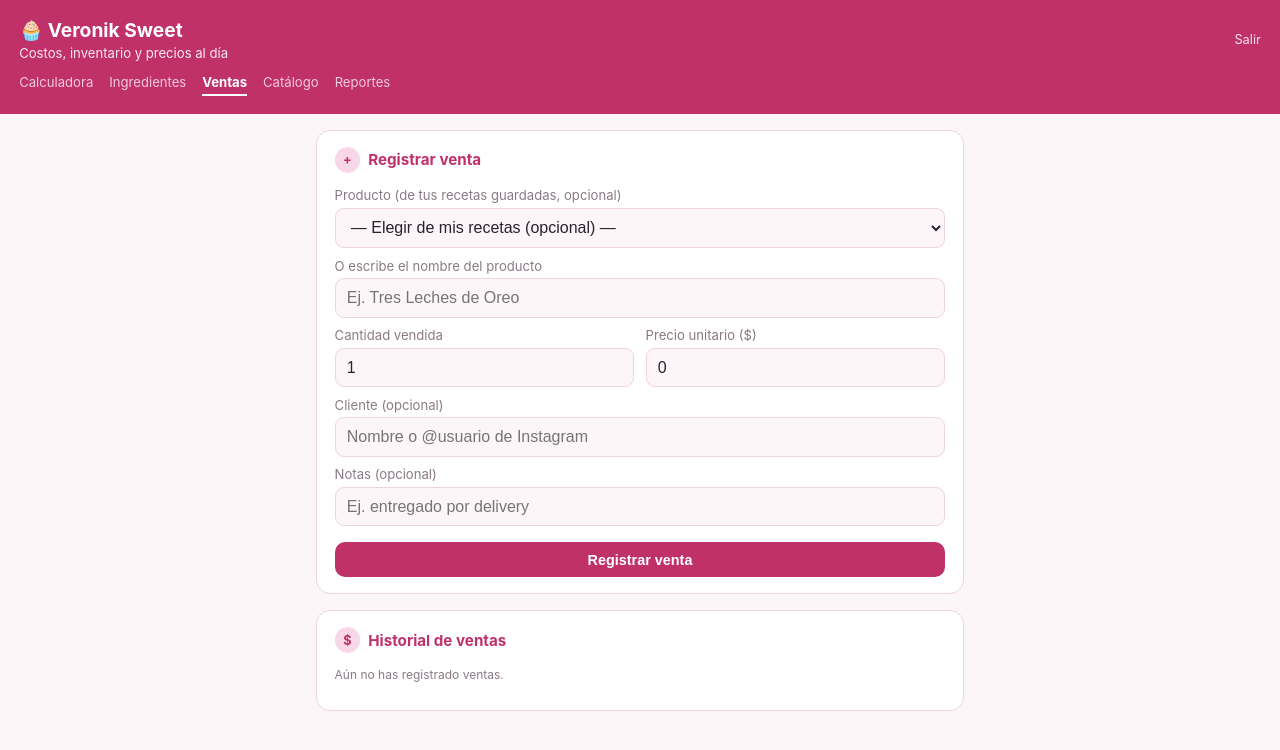
After one commit to lbtecn-lang/APP---VERO-, a Flask app: page /ventas in a window 1280 px wide. The commit adds this page. Shown: the top 750 px of the page. Run offline with Flask 3, Linux system fonts and the light colour scheme; a user stored in the database is signed in; data that the repository does not hold is empty.

Commit message:
Agrega stock automatico, ventas, catalogo y reportes

```diff
--- a/main.py
+++ b/main.py
@@ -1,11 +1,14 @@
 import json
-from flask import Blueprint, render_template, request, redirect, url_for, flash, jsonify
+import io
+from datetime import datetime
+from flask import Blueprint, render_template, request, redirect, url_for, flash, jsonify, send_file
 from flask_login import login_required, current_user
 from extensions import db
-from models import Ingredient, Recipe, RecipeIngredient, UNIDADES_POR_CATEGORIA
+from models import Ingredient, Recipe, RecipeIngredient, Product, Sale, UNIDADES_POR_CATEGORIA
 from currency import get_current_rate, refresh_rate
 
 main_bp = Blueprint("main", __name__)
+WHATSAPP_NUMERO = "584220143659"  # formato internacional para wa.me, sin '+' ni espacios
 
 
 def _ingredientes_json(ingredientes):
@@ -174,3 +177,237 @@ def eliminar_receta(recipe_id):
     db.session.commit()
     flash("Receta eliminada.", "ok")
     return redirect(url_for("main.calculadora"))
+
+
+@main_bp.route("/receta/<int:recipe_id>/producir", methods=["POST"])
+@login_required
+def producir_receta(recipe_id):
+    receta = Recipe.query.filter_by(id=recipe_id, user_id=current_user.id).first_or_404()
+    lotes = float(request.form.get("lotes") or 1)
+    insuficientes = receta.descontar_stock(lotes=lotes)
+    db.session.commit()
+    if insuficientes:
+        flash(
+            f"Producción registrada, pero se quedaron sin stock suficiente: {', '.join(insuficientes)}.",
+            "error",
+        )
+    else:
+        flash(f"Producción registrada: se descontó el inventario para {lotes} lote(s) de '{receta.nombre}'.", "ok")
+    return redirect(url_for("main.ver_receta", recipe_id=receta.id))
+
+
+# ---------- Ventas ----------
+@main_bp.route("/ventas")
+@login_required
+def ventas():
+    lista = Sale.query.filter_by(user_id=current_user.id).order_by(Sale.fecha.desc()).all()
+    recetas = Recipe.query.filter_by(user_id=current_user.id).order_by(Recipe.nombre).all()
+    total = sum(v.total_usd for v in lista)
+    return render_template("sales.html", ventas=lista, recetas=recetas, total=total)
+
+
+@main_bp.route("/ventas/nueva", methods=["POST"])
+@login_required
+def ventas_nueva():
+    recipe_id = request.form.get("recipe_id") or None
+    receta = None
+    if recipe_id:
+        receta = Recipe.query.filter_by(id=int(recipe_id), user_id=current_user.id).first()
+
+    nombre_producto = request.form.get("producto_nombre", "").strip()
+    if not nombre_producto and receta:
+        nombre_producto = receta.nombre
+    if not nombre_producto:
+        nombre_producto = "Producto"
+
+    venta = Sale(
+        user_id=current_user.id,
+        recipe_id=receta.id if receta else None,
+        producto_nombre=nombre_producto,
+        cantidad=float(request.form.get("cantidad") or 1),
+        precio_unitario_usd=float(request.form.get("precio_unitario_usd") or 0),
+        cliente=request.form.get("cliente", "").strip(),
+        notas=request.form.get("notas", "").strip(),
+    )
+    db.session.add(venta)
+    db.session.commit()
+    flash("Venta registrada.", "ok")
+    return redirect(url_for("main.ventas"))
+
+
+@main_bp.route("/ventas/<int:sale_id>/eliminar", methods=["POST"])
+@login_required
+def ventas_eliminar(sale_id):
+    venta = Sale.query.filter_by(id=sale_id, user_id=current_user.id).first_or_404()
+    db.session.delete(venta)
+    db.session.commit()
+    flash("Venta eliminada.", "ok")
+    return redirect(url_for("main.ventas"))
+
+
+# ---------- Catálogo (productos con foto, cara al público) ----------
+@main_bp.route("/productos")
+@login_required
+def productos():
+    lista = Product.query.filter_by(user_id=current_user.id).order_by(Product.orden, Product.nombre).all()
+    recetas = Recipe.query.filter_by(user_id=current_user.id).order_by(Recipe.nombre).all()
+    return render_template("products.html", productos=lista, recetas=recetas)
+
+
+@main_bp.route("/productos/nuevo", methods=["POST"])
+@login_required
+def productos_nuevo():
+    recipe_id = request.form.get("recipe_id") or None
+    prod = Product(
+        user_id=current_user.id,
+        recipe_id=int(recipe_id) if recipe_id else None,
+        nombre=request.form.get("nombre", "").strip(),
+        descripcion=request.form.get("descripcion", "").strip(),
+        precio_usd=float(request.form.get("precio_usd") or 0),
+        imagen_url=request.form.get("imagen_url", "").strip(),
+        activo=bool(request.form.get("activo")),
+    )
+    db.session.add(prod)
+    db.session.commit()
+    flash(f"Producto '{prod.nombre}' agregado al catálogo.", "ok")
+    return redirect(url_for("main.productos"))
+
+
+@main_bp.route("/productos/<int:prod_id>/editar", methods=["POST"])
+@login_required
+def productos_editar(prod_id):
+    prod = Product.query.filter_by(id=prod_id, user_id=current_user.id).first_or_404()
+    recipe_id = request.form.get("recipe_id") or None
+    prod.recipe_id = int(recipe_id) if recipe_id else None
+    prod.nombre = request.form.get("nombre", prod.nombre).strip()
+    prod.descripcion = request.form.get("descripcion", "").strip()
+    prod.precio_usd = float(request.form.get("precio_usd") or 0)
+    prod.imagen_url = request.form.get("imagen_url", "").strip()
+    prod.activo = bool(request.form.get("activo"))
+    db.session.commit()
+    flash(f"Producto '{prod.nombre}' actualizado.", "ok")
+    return redirect(url_for("main.productos"))
+
+
+@main_bp.route("/productos/<int:prod_id>/eliminar", methods=["POST"])
+@login_required
+def productos_eliminar(prod_id):
+    prod = Product.query.filter_by(id=prod_id, user_id=current_user.id).first_or_404()
+    db.session.delete(prod)
+    db.session.commit()
+    flash("Producto eliminado del catálogo.", "ok")
+    return redirect(url_for("main.productos"))
+
+
+@main_bp.route("/catalogo")
+def catalogo():
+    # Público — sin login. Muestra el catálogo del único usuario de la app.
+    from models import User
+    user = User.query.first()
+    productos = []
+    if user:
+        productos = Product.query.filter_by(user_id=user.id, activo=True).order_by(Product.orden, Product.nombre).all()
+    return render_template("catalog.html", productos=productos, whatsapp=WHATSAPP_NUMERO)
+
+
+# ---------- Reportes ----------
+@main_bp.route("/reportes")
+@login_required
+def reportes():
+    return render_template("reports.html")
+
+
+@main_bp.route("/reportes/recetas.pdf")
+@login_required
+def reporte_recetas_pdf():
+    from reportlab.lib.pagesizes import letter
+    from reportlab.lib import colors
+    from reportlab.platypus import SimpleDocTemplate, Table, TableStyle, Paragraph, Spacer
+    from reportlab.lib.styles import getSampleStyleSheet
+    from reportlab.lib.units import cm
+
+    recetas = Recipe.query.filter_by(user_id=current_user.id).order_by(Recipe.nombre).all()
+    buf = io.BytesIO()
+    doc = SimpleDocTemplate(buf, pagesize=letter, topMargin=1.5 * cm, bottomMargin=1.5 * cm)
+    styles = getSampleStyleSheet()
+    elementos = [Paragraph("Veronik Sweet — Costos y precios por receta", styles["Title"]),
+                 Paragraph(datetime.now().strftime("Generado el %d/%m/%Y"), styles["Normal"]),
+                 Spacer(1, 0.6 * cm)]
+
+    data = [["Receta", "Costo/porción", "Precio sugerido", "Ganancia/porción", "Margen"]]
+    for r in recetas:
+        precio = r.precio_sugerido_usd()
+        ganancia = r.ganancia_por_porcion_usd()
+        data.append([
+            r.nombre,
+            f"${r.costo_por_porcion_usd():.2f}",
+            f"${precio:.2f}" if precio is not None else "—",
+            f"${ganancia:.2f}" if ganancia is not None else "—",
+            f"{r.margen_pct:.0f}%",
+        ])
+
+    tabla = Table(data, colWidths=[5.5 * cm, 3 * cm, 3.2 * cm, 3.2 * cm, 2 * cm])
+    tabla.setStyle(TableStyle([
+        ("BACKGROUND", (0, 0), (-1, 0), colors.HexColor("#c0316a")),
+        ("TEXTCOLOR", (0, 0), (-1, 0), colors.white),
+        ("FONTSIZE", (0, 0), (-1, -1), 9),
+        ("GRID", (0, 0), (-1, -1), 0.5, colors.HexColor("#e0b8c8")),
+        ("ROWBACKGROUNDS", (0, 1), (-1, -1), [colors.white, colors.HexColor("#fdf1f6")]),
+        ("VALIGN", (0, 0), (-1, -1), "MIDDLE"),
+        ("TOPPADDING", (0, 0), (-1, -1), 5),
+        ("BOTTOMPADDING", (0, 0), (-1, -1), 5),
+    ]))
+    elementos.append(tabla)
+    doc.build(elementos)
+    buf.seek(0)
+    return send_file(buf, mimetype="application/pdf", as_attachment=True,
+                      download_name="veronik-sweet-costos.pdf")
+
+
+@main_bp.route("/reportes/ventas.xlsx")
+@login_required
+def reporte_ventas_xlsx():
+    from openpyxl import Workbook
+    from openpyxl.styles import Font, PatternFill
+
+    ventas_list = Sale.query.filter_by(user_id=current_user.id).order_by(Sale.fecha.desc()).all()
+    wb = Workbook()
+    ws = wb.active
+    ws.title = "Ventas"
+
+    headers = ["Fecha", "Producto", "Cliente", "Cantidad", "Precio unitario", "Total", "Notas"]
+    ws.append(headers)
+    for cell in ws[1]:
+        cell.font = Font(bold=True, color="FFFFFF")
+        cell.fill = PatternFill("solid", fgColor="C0316A")
+
+    total_general = 0
+    for v in ventas_list:
+        ws.append([
+            v.fecha.strftime("%Y-%m-%d %H:%M"),
+            v.producto_nombre,
+            v.cliente,
+            v.cantidad,
+            v.precio_unitario_usd,
+            v.total_usd,
+            v.notas,
+        ])
+        total_general += v.total_usd
+
+    ws.append([])
+    ws.append(["", "", "", "", "TOTAL", total_general, ""])
+    ws["E" + str(ws.max_row)].font = Font(bold=True)
+    ws["F" + str(ws.max_row)].font = Font(bold=True)
+
+    for col, width in zip("ABCDEFG", [17, 24, 18, 10, 14, 12, 26]):
+        ws.column_dimensions[col].width = width
+
+    buf = io.BytesIO()
+    wb.save(buf)
+    buf.seek(0)
+    return send_file(
+        buf,
+        mimetype="application/vnd.openxmlformats-officedocument.spreadsheetml.sheet",
+        as_attachment=True,
+        download_name="veronik-sweet-ventas.xlsx",
+    )
--- a/requirements.txt
+++ b/requirements.txt
@@ -5,3 +5,5 @@ APScheduler==3.10.4
 requests==2.32.3
 gunicorn==22.0.0
 psycopg2-binary==2.9.9
+openpyxl==3.1.5
+reportlab==4.2.5
--- a/static/style.css
+++ b/static/style.css
@@ -14,8 +14,8 @@ header .top{display:flex; justify-content:space-between; align-items:center;}
 header h1{margin:0; font-size:1.2rem;}
 header p{margin:.2rem 0 0; opacity:.9; font-size:.82rem;}
 header a.logout{color:#fff; opacity:.85; font-size:.8rem; text-decoration:none;}
-nav.tabs{display:flex; gap:1.2rem; margin-top:.8rem;}
-nav.tabs a{color:#fff; opacity:.75; text-decoration:none; font-size:.85rem; padding-bottom:.3rem;}
+nav.tabs{display:flex; gap:1rem; margin-top:.8rem; overflow-x:auto; -webkit-overflow-scrolling:touch;}
+nav.tabs a{color:#fff; opacity:.75; text-decoration:none; font-size:.82rem; padding-bottom:.3rem; white-space:nowrap; flex:none;}
 nav.tabs a.active{opacity:1; border-bottom:2px solid #fff; font-weight:700;}
 main{max-width:680px; margin:0 auto; padding:1rem;}
 .card{background:var(--card); border:1px solid var(--border); border-radius:14px; padding:1rem 1.1rem; margin-bottom:1rem;}
--- a/templates/base.html
+++ b/templates/base.html
@@ -19,7 +19,10 @@
   </div>
   <nav class="tabs">
     <a href="{{ url_for('main.calculadora') }}" class="{{ 'active' if request.endpoint in ['main.calculadora','main.ver_receta'] else '' }}">Calculadora</a>
-    <a href="{{ url_for('main.inventario') }}" class="{{ 'active' if request.endpoint and 'inventario' in request.endpoint else '' }}">Mis ingredientes</a>
+    <a href="{{ url_for('main.inventario') }}" class="{{ 'active' if request.endpoint and 'inventario' in request.endpoint else '' }}">Ingredientes</a>
+    <a href="{{ url_for('main.ventas') }}" class="{{ 'active' if request.endpoint and 'ventas' in request.endpoint else '' }}">Ventas</a>
+    <a href="{{ url_for('main.productos') }}" class="{{ 'active' if request.endpoint and 'productos' in request.endpoint else '' }}">Catálogo</a>
+    <a href="{{ url_for('main.reportes') }}" class="{{ 'active' if request.endpoint == 'main.reportes' else '' }}">Reportes</a>
   </nav>
 </header>
 {% endif %}
--- /dev/null
+++ b/templates/sales.html
@@ -0,0 +1,70 @@
+{% extends "base.html" %}
+{% block title %}Ventas — Veronik Sweet{% endblock %}
+{% block content %}
+
+<div class="card">
+  <h2><span class="badge">+</span> Registrar venta</h2>
+  <form method="POST" action="{{ url_for('main.ventas_nueva') }}">
+    <label for="recipe_id">Producto (de tus recetas guardadas, opcional)</label>
+    <select name="recipe_id" id="recipe_id" onchange="autocompletarPrecio(this)">
+      <option value="">— Elegir de mis recetas (opcional) —</option>
+      {% for r in recetas %}
+        <option value="{{ r.id }}" data-precio="{{ '%.2f'|format(r.precio_sugerido_usd() or 0) }}" data-nombre="{{ r.nombre }}">{{ r.nombre }}</option>
+      {% endfor %}
+    </select>
+    <label for="producto_nombre">O escribe el nombre del producto</label>
+    <input type="text" name="producto_nombre" id="producto_nombre" placeholder="Ej. Tres Leches de Oreo">
+    <div class="row2">
+      <div>
+        <label for="cantidad">Cantidad vendida</label>
+        <input type="number" name="cantidad" id="cantidad" step="0.01" min="0.01" value="1" required>
+      </div>
+      <div>
+        <label for="precio_unitario_usd">Precio unitario ($)</label>
+        <input type="number" name="precio_unitario_usd" id="precio_unitario_usd" step="0.01" min="0" value="0" required>
+      </div>
+    </div>
+    <label for="cliente">Cliente (opcional)</label>
+    <input type="text" name="cliente" id="cliente" placeholder="Nombre o @usuario de Instagram">
+    <label for="notas">Notas (opcional)</label>
+    <input type="text" name="notas" id="notas" placeholder="Ej. entregado por delivery">
+    <button class="btn btn-primary" style="margin-top:1rem;" type="submit">Registrar venta</button>
+  </form>
+</div>
+
+<div class="card">
+  <h2><span class="badge">$</span> Historial de ventas</h2>
+  {% if not ventas %}
+    <p class="hint">Aún no has registrado ventas.</p>
+  {% else %}
+  <p class="hint" style="font-size:.95rem; color:var(--ink); font-weight:700;">Total acumulado: ${{ '%.2f'|format(total) }}</p>
+  <table>
+    <tr>
+      <th>Fecha</th><th>Producto</th><th>Cant.</th><th>Total</th><th></th>
+    </tr>
+    {% for v in ventas %}
+    <tr>
+      <td>{{ v.fecha.strftime('%d/%m/%Y') }}</td>
+      <td>{{ v.producto_nombre }}{% if v.cliente %} <span class="hint">({{ v.cliente }})</span>{% endif %}</td>
+      <td>{{ v.cantidad }}</td>
+      <td>${{ '%.2f'|format(v.total_usd) }}</td>
+      <td>
+        <form method="POST" action="{{ url_for('main.ventas_eliminar', sale_id=v.id) }}" onsubmit="return confirm('¿Eliminar esta venta?');">
+          <button class="btn-danger" type="submit">Eliminar</button>
+        </form>
+      </td>
+    </tr>
+    {% endfor %}
+  </table>
+  {% endif %}
+</div>
+
+<script>
+function autocompletarPrecio(select){
+  const opt = select.options[select.selectedIndex];
+  if (!opt.value) return;
+  document.getElementById('producto_nombre').value = opt.dataset.nombre || '';
+  document.getElementById('precio_unitario_usd').value = opt.dataset.precio || 0;
+}
+</script>
+{% endblock %}
```
Also changed, not shown: models.py (+60 -0 lines), templates/catalog.html (added, +30 -0 lines), templates/dashboard.html (+12 -0 lines), templates/products.html (added, +77 -0 lines), templates/reports.html (added, +18 -0 lines).
